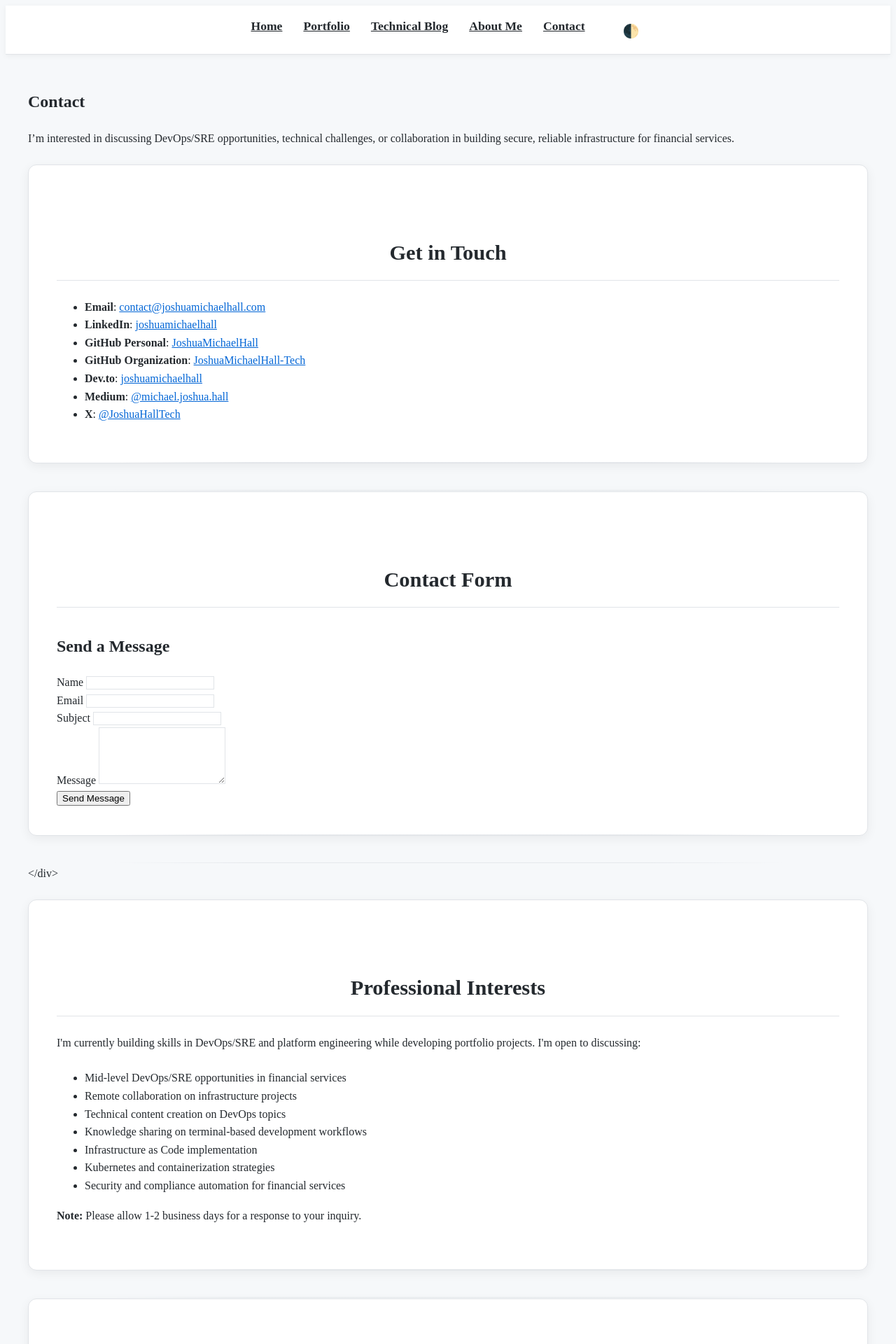
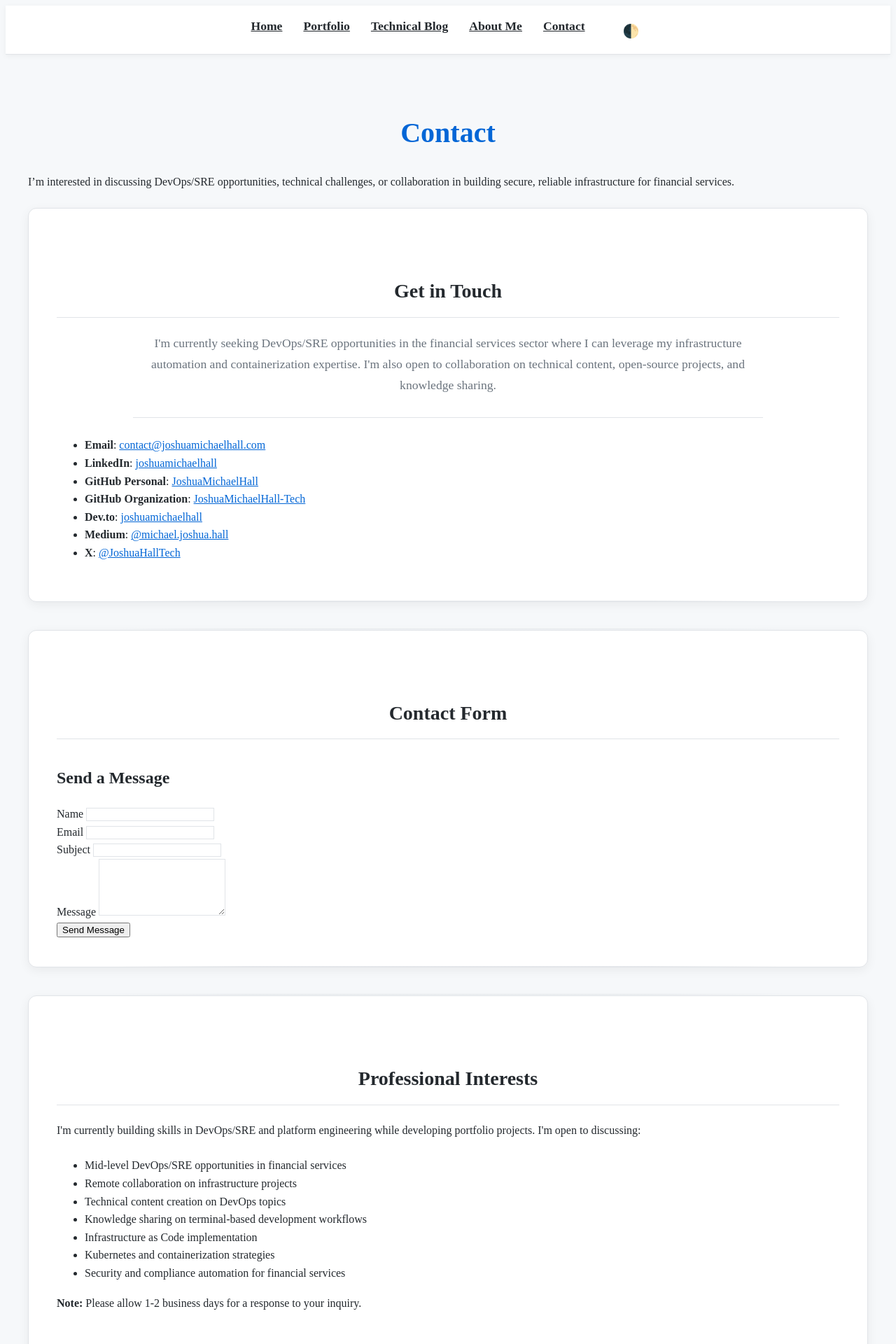
Before and after one commit to joshuamichaelhall/joshuamichaelhall.github.io, a Jekyll site: the page built from pages/contact.md, in a window 1280 px wide. Shown: the top 1920 px of the page at 70% size. Built offline with Jekyll 4.4.1, drawn with Linux system fonts in a browser that asks for light colours; nearby versions of some CDN libraries.

Commit message:
Header and description updates

```diff
--- a/Gemfile
+++ b/Gemfile
@@ -9,6 +9,7 @@ group :jekyll_plugins do
   gem "jekyll-remote-theme"
   gem "jekyll-seo-tag"
   gem "jekyll-sitemap"
+  gem 'jekyll-watch'
 end
 
 # Windows and JRuby does not include zoneinfo files, so bundle the tzinfo-data gem
--- a/assets/main.scss
+++ b/assets/main.scss
@@ -501,7 +501,7 @@ section h2,
 /* Tech focus items with better separation */
 .tech-focus-grid {
   display: grid;
-  grid-template-columns: repeat(auto-fill, minmax(270px, 1fr));
+  grid-template-columns: repeat(2, 1fr);
   gap: 25px;
   margin-top: 30px;
 
@@ -1394,3 +1394,73 @@ input:focus, textarea:focus, select:focus {
     font-size: 1rem;
   }
 }
+
+.hero-content h1 {
+  font-size: 3.5rem;
+  margin-bottom: 0.5rem;
+  font-weight: 700;
+}
+
+.section-description {
+  text-align: center;
+  max-width: 800px;
+  margin: 0 auto 30px;
+  color: var(--text-secondary);
+}
+
+/* Page title styling */
+.post h1:first-child,
+.page-content > h1:first-child {
+  text-align: center;
+  font-size: 2.5rem;
+  margin-bottom: 1.5rem;
+  color: var(--primary-color);
+}
+
+/* Section headings */
+.content-section h2 {
+  font-size: 1.75rem;
+}
+
+.project-details {
+  display: flex;
+  align-items: flex-start;
+  gap: 20px;
+}
+
+.project-image {
+  flex: 0 0 120px;
+}
+
+.project-image img {
+  max-width: 120px;
+  height: auto;
+  border-radius: 6px;
+  border: 1px solid var(--border-color);
+}
+
+.project-description {
+  flex: 1;
+}
+
+/* Responsive adjustment */
+@media (max-width: 640px) {
+  .project-details {
+    flex-direction: column;
+  }
+
+  .project-image {
+    margin-bottom: 15px;
+  }
+}
+
+.page-intro {
+  font-size: 1.1rem;
+  line-height: 1.7;
+  color: var(--text-secondary);
+  max-width: 900px;
+  margin: 0 auto 40px;
+  text-align: center;
+  border-bottom: 1px solid var(--border-color);
+  padding-bottom: 30px;
+}
--- a/index.markdown
+++ b/index.markdown
@@ -5,7 +5,7 @@ title: Home
 
 <div class="hero-section with-divider">
   <div class="hero-content">
-    <h1>Joshua Michael Hall</h1>
+    <h1 style="font-size: 3.5rem; margin-bottom: 0.5rem;">Joshua Michael Hall</h1>
     <h2>DevOps/SRE Engineer | Financial Services Focus</h2>
     <p>Building secure, reliable infrastructure through automation, containerization, and DevOps practices.</p>
     <div class="hero-links">
@@ -39,6 +39,7 @@ title: Home
 
 <div class="home-section with-divider" id="projects">
   <h2>Projects</h2>
+  <p class="section-description">Production-grade infrastructure implementations demonstrating DevOps best practices, security automation, and financial services compliance capabilities.</p>
   <div id="github-projects"></div>
   <div class="section-link">
     <a href="/portfolio" class="btn outlined-btn">View All Projects</a>
@@ -47,6 +48,7 @@ title: Home
 
 <div class="home-section no-divider" id="articles">
   <h2>Articles</h2>
+  <p class="section-description">Technical insights on infrastructure automation, containerization, and cloud security with a focus on financial services environments.</p>
   <div id="devto-articles"></div>
   <div class="section-link">
     <a href="/blog" class="btn outlined-btn">View All Articles</a>
--- a/pages/contact.md
+++ b/pages/contact.md
@@ -10,6 +10,10 @@ I'm interested in discussing DevOps/SRE opportunities, technical challenges, or
 
 <div class="content-section with-divider">
   <h2>Get in Touch</h2>
+  <p class="page-intro">
+    I'm currently seeking DevOps/SRE opportunities in the financial services sector where I can leverage my infrastructure automation and containerization expertise. I'm also open to collaboration on technical content, open-source projects, and knowledge sharing.
+  </p>
+
   <ul class="contact-info">
     <li><strong>Email</strong>: <a href="mailto:contact@joshuamichaelhall.com">contact@joshuamichaelhall.com</a></li>
     <li><strong>LinkedIn</strong>: <a href="https://linkedin.com/in/joshuamichaelhall">joshuamichaelhall</a></li>
@@ -49,7 +53,6 @@ I'm interested in discussing DevOps/SRE opportunities, technical challenges, or
         <button type="submit" class="submit-button">Send Message</button>
       </form>
     </div>
-  </div>
 </div>
 
 <div class="content-section with-divider">
```
Also changed, not shown: pages/about.md (+4 -1 lines), pages/blog.md (+4 -0 lines), pages/portfolio.md (+3 -0 lines), Gemfile.lock.
